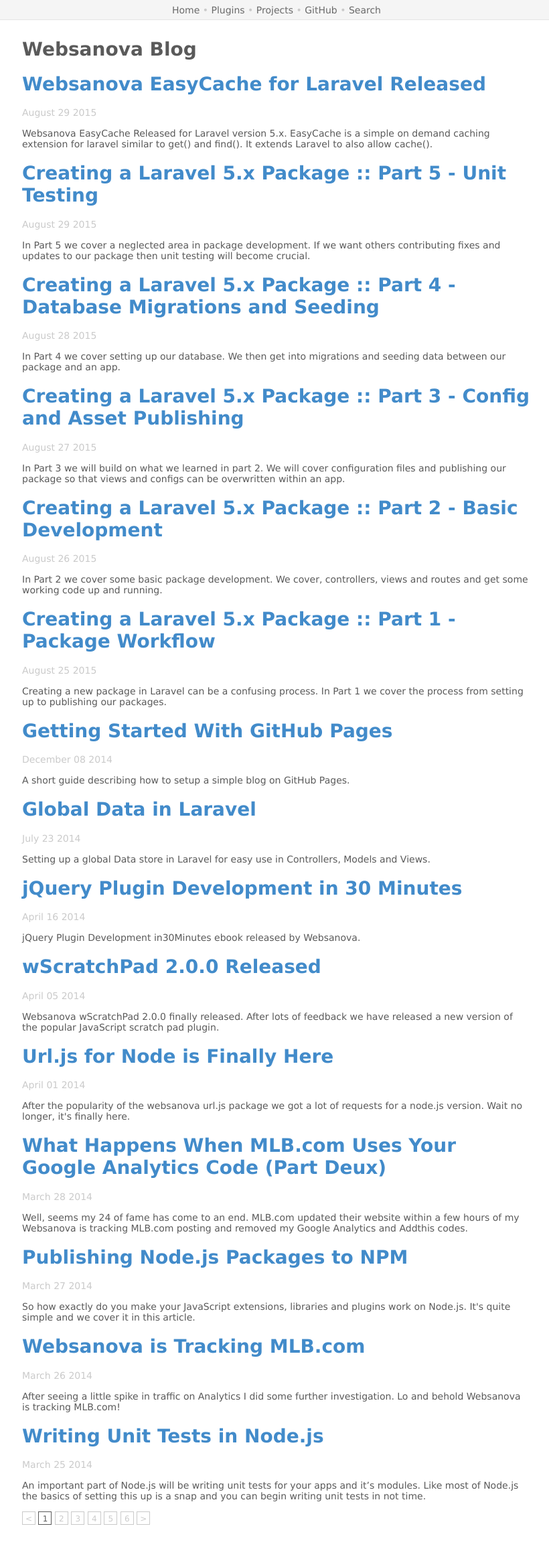
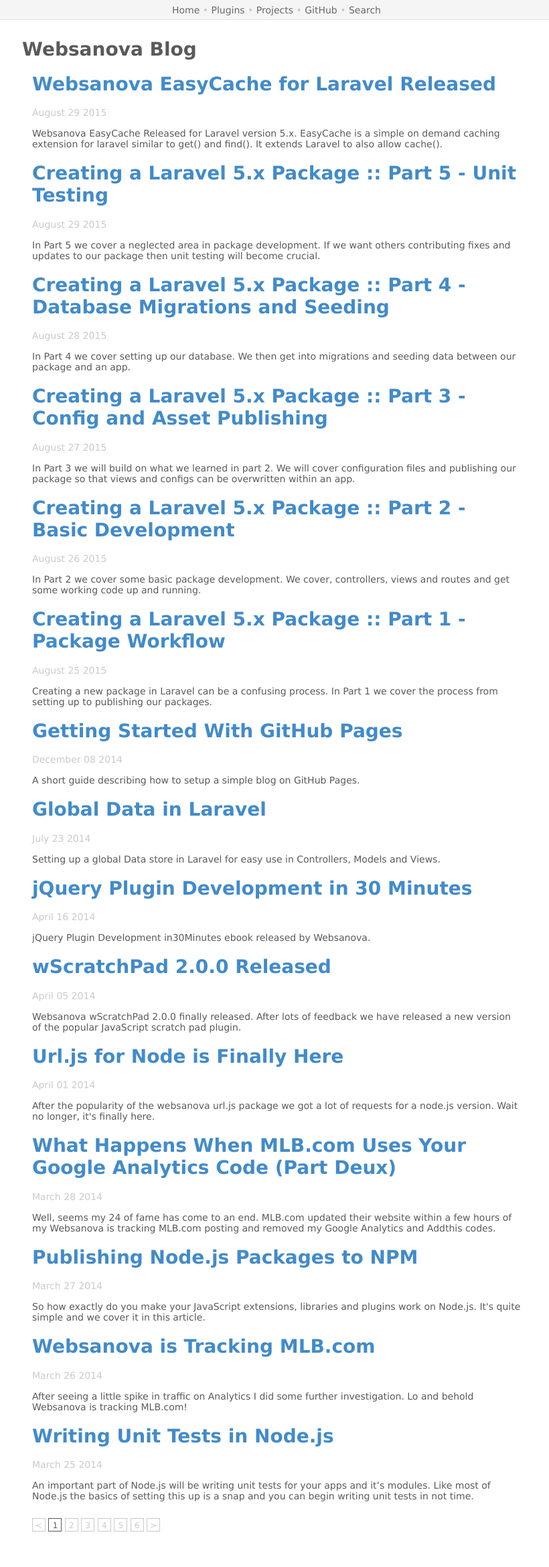
Before and after one commit to websanova/websanova.github.io, a Jekyll site: the page built from blog/index.html, in a window 1280 px wide. Shown: the whole page at 67% size, without its empty margins (227-1047 px from the left). Built offline with Jekyll 4.4.1, drawn with Linux system fonts in a browser that asks for light colours; the list of posts is cut into pages by our own code; comment, search, counter and statistics services are not loaded.

Commit message:
Clean up styles.

```diff
--- a/_layouts/master.html
+++ b/_layouts/master.html
@@ -28,11 +28,11 @@
 		#container {margin: 0 auto;max-width: 800px; padding: 0 20px 20px 20px;}
 		img {max-width: 800px;}
 		#date, .date {color: #cacaca;}
-		#content {margin: 15px 0;}
+		#content {margin: 0 15px 20px 15px;}
 		#header a{color: #6a6a6a;}
 		.description {margin: 15px 0 15px 0;}
 		.pagination {
-			margin: 15px 0;
+			margin: 25px 0;
 		}
 		.pagination a {
 			display: inline-block; width: 20px; height: 20px; line-height: 20px; text-align: center; border: solid 1px #cacaca; color: #cacaca; font-size: 12px;
```
